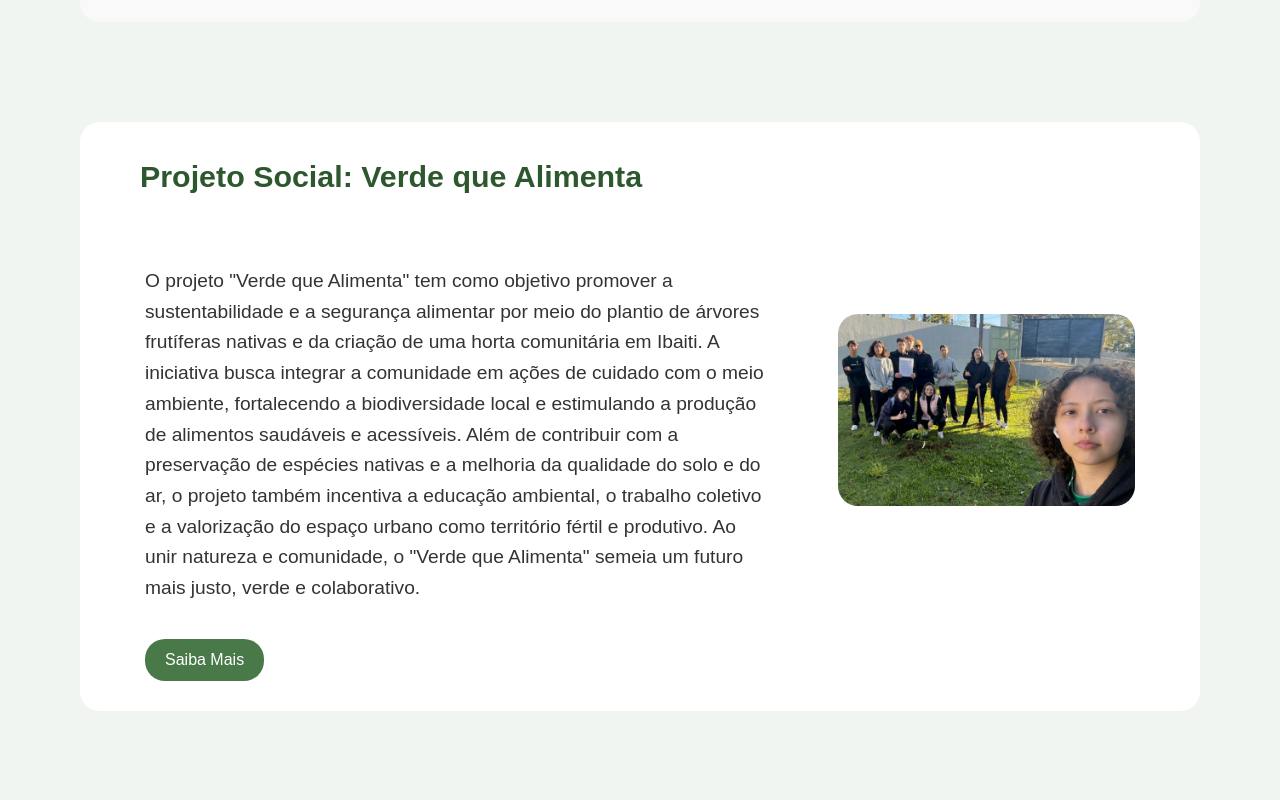
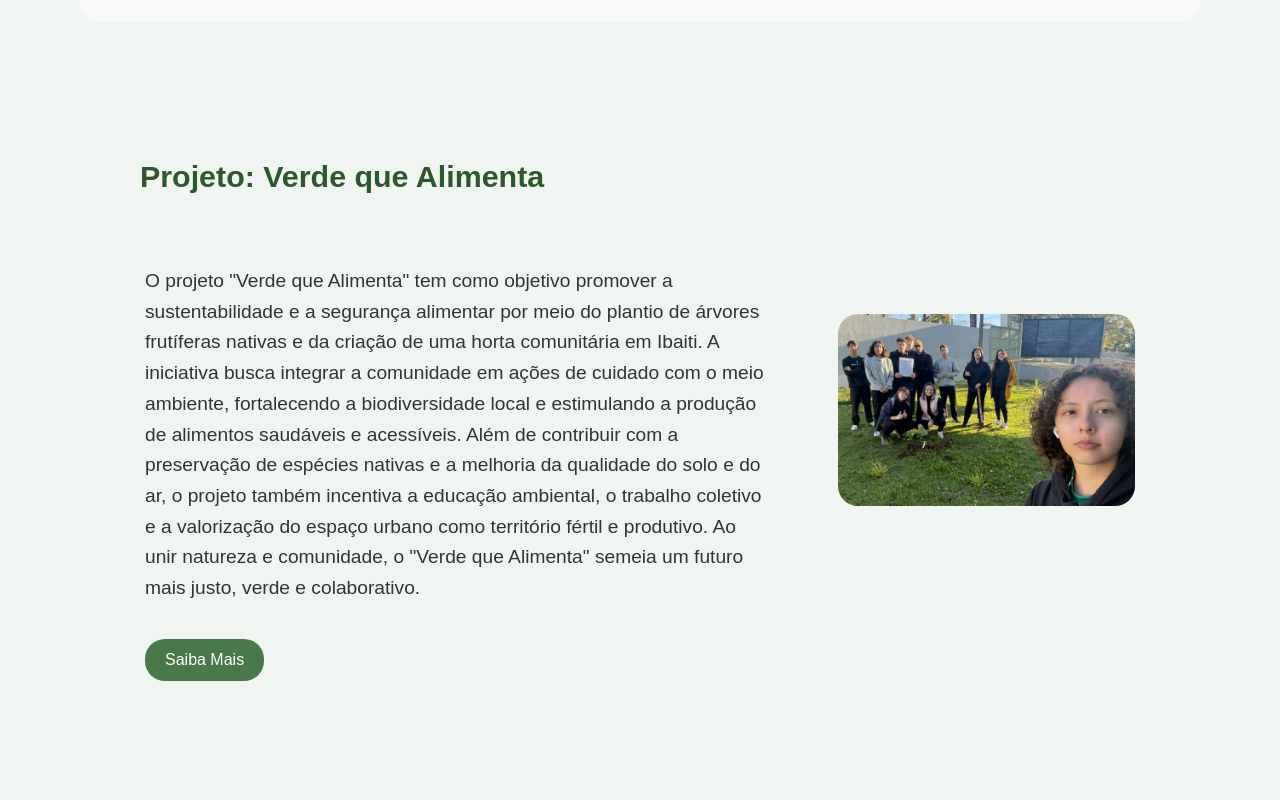
Before and after one commit to vitinh0o/Agrinho-2025, a plain HTML site: page index.html in a window 1280 px wide. Shown: the part 1640-2440 px from the top of the page. Drawn offline with Linux system fonts and the light colour scheme.

Commit message:
Update index.html

```diff
--- a/index.html
+++ b/index.html
@@ -14,7 +14,7 @@
       <ul>
         <li><a href="#sobre">Sobre</a></li>
         <li><a href="#comunidade">Como Afeta a Comunidade</a></li>
-        <li><a href="#social">Projeto Social: Verde que Alimenta</a></li>
+        <li><a href="#projeto">Projeto</a></li>
         <li><a href="#tecnologia">Inovação a favor do meio ambiente</a></li>
         <li><a href="#contato">Contato</a></li>
       </ul>
@@ -47,8 +47,8 @@
     <a href="página 3 - comunidade.html" class="botao-pagina">Saiba Mais</a>
   </section>
 
-  <section id="social">
-    <h2>Projeto Social: Verde que Alimenta</h2>
+  <section id="projeto">
+    <h2>Projeto: Verde que Alimenta</h2>
     <div class="imagem-texto">
       <p>O projeto "Verde que Alimenta" tem como objetivo promover a sustentabilidade e a segurança alimentar por meio do plantio de árvores frutíferas nativas e da criação de uma horta comunitária em Ibaiti. A iniciativa busca integrar a comunidade em ações de cuidado com o meio ambiente, fortalecendo a biodiversidade local e estimulando a produção de alimentos saudáveis e acessíveis. Além de contribuir com a preservação de espécies nativas e a melhoria da qualidade do solo e do ar, o projeto também incentiva a educação ambiental, o trabalho coletivo e a valorização do espaço urbano como território fértil e produtivo. Ao unir natureza e comunidade, o "Verde que Alimenta" semeia um futuro mais justo, verde e colaborativo.</p>
       <img src="img/projeto-social.jpeg" alt="projeto social">
```
